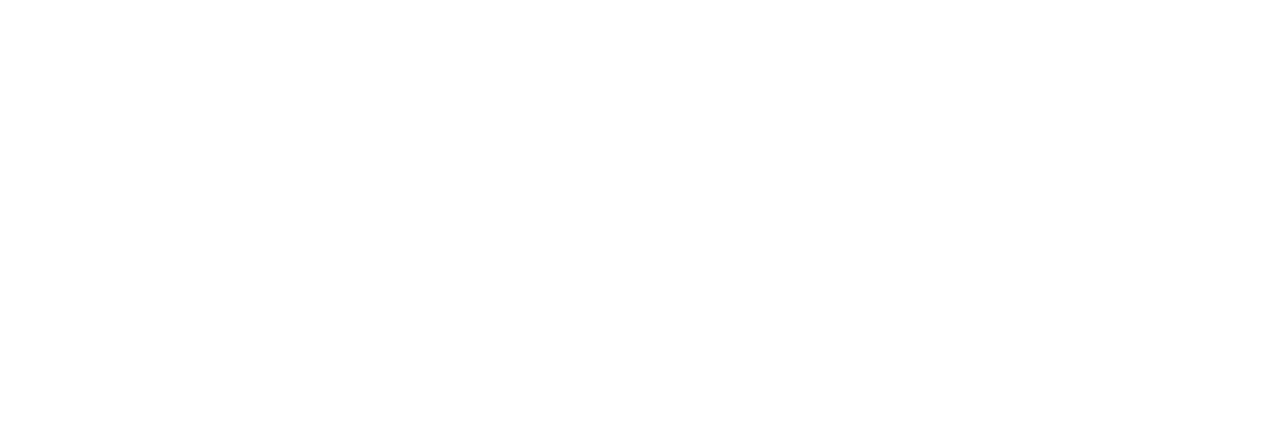
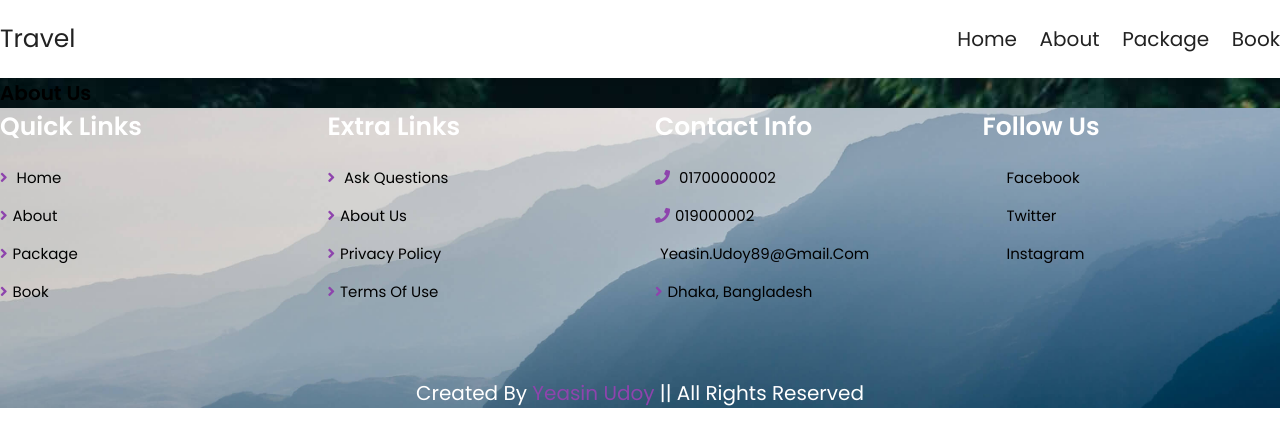
Before and after one commit to partho0/travel-website, a PHP site: page /about.php in a window 1280 px wide. Before the commit the part shown is empty. Shown: the top 447 px of the page. Run offline with PHP 8.4, Linux system fonts and the light colour scheme.

Commit message:
initial php

```diff
--- a/about.php
+++ b/about.php
@@ -0,0 +1,173 @@
+<!DOCTYPE html>
+<html lang="en">
+
+<head>
+   <meta charset="UTF-8">
+   <meta http-equiv="X-UA-Compatible" content="IE=edge">
+   <meta name="viewport" content="width=device-width, initial-scale=1.0">
+   <title> About</title>
+
+   <!-- swiper css link-->
+   <link rel="stylesheet" href="https://cdn.jsdelivr.net/npm/swiper@8/swiper-bundle.min.css" />
+
+   <!-- font awesome cdn-->
+   <link rel="stylesheet" href="https://cdnjs.cloudflare.com/ajax/libs/font-awesome/5.15.4/css/all.min.css" integrity="sha512-1ycn6IcaQQ40/MKBW2W4Rhis/DbILU74C1vSrLJxCq57o941Ym01SwNsOMqvEBFlcgUa6xLiPY/NS5R+E6ztJQ==" crossorigin="anonymous" referrerpolicy="no-referrer" />
+
+   <!-- custom css link-->
+   <link rel="stylesheet" href="css/style.css">
+</head>
+
+<body>
+
+   <!-- head starts-->
+
+   <section class="header">
+      <a href="home.php" class="logo">Travel</a>
+
+      <nav class="navbar">
+         <a href="home.php">Home</a>
+         <a href="about.php">About</a>
+         <a href="package.php">Package</a>
+         <a href="book.php">Book</a>
+      </nav>
+
+      <div id="menu-btn" class="fas fa-bars"></div>
+   </section>
+
+   <!--head end-->
+
+   <div class="heading" style="background:url(images/1.jpg) no-repeat">
+      <h1>About us</h1>
+   </div>
+
+
+
+
+
+
+
+
+
+
+
+
+
+
+
+
+
+
+
+
+
+
+
+
+
+
+
+
+
+
+
+
+
+
+
+
+
+
+
+
+
+
+
+
+
+
+
+
+
+
+
+
+
+
+
+
+
+
+
+
+
+
+
+
+
+
+
+
+
+
+
+
+
+
+
+
+
+   <!-- footer section starts -->
+
+   <section class="footer">
+      <div class="box-container">
+         <div class="box">
+            <h3>Quick links</h3>
+            <a href="home.php"> <i class="fas fa-angle-right"></i> Home</a>
+            <a href="about.php"><i class="fas fa-angle-right"></i>About</a>
+            <a href="package.php"><i class="fas fa-angle-right"></i>Package</a>
+            <a href="book.php"><i class="fas fa-angle-right"></i>Book</a>
+         </div>
+
+         <div class="box">
+            <h3>Extra links</h3>
+            <a href="#"> <i class="fas fa-angle-right"></i> Ask Questions</a>
+            <a href="#"><i class="fas fa-angle-right"></i>About Us</a>
+            <a href="#"><i class="fas fa-angle-right"></i>Privacy Policy</a>
+            <a href="#"><i class="fas fa-angle-right"></i>Terms of use</a>
+         </div>
+
+         <div class="box">
+            <h3>Contact info</h3>
+            <a href="#"> <i class="fas fa-phone"></i> 01700000002</a>
+            <a href="#"><i class="fas fa-phone"></i>019000002</a>
+            <a href="#"><i class="fas fa-angle-envelope"></i>yeasin.udoy89@gmail.com</a>
+            <a href="#"><i class="fas fa-angle-right"></i>Dhaka, Bangladesh</a>
+         </div>
+
+         <div class="box">
+            <h3>Follow us</h3>
+            <a href=""> <i class="fas fa-facebook-f"></i> Facebook</a>
+            <a href=""> <i class="fas fa-twitter"></i> Twitter</a>
+            <a href=""> <i class="fas fa-instagram"></i> Instagram</a>
+
+         </div>
+
+      </div>
+
+      <div class="credit"> created by <span>Yeasin Udoy</span> || all rights reserved</div>
+
+   </section>
+
+   <!-- footer section ends -->
+
+
+
+   <!--swiper js links-->
+   <script src="https://cdn.jsdelivr.net/npm/swiper@8/swiper-bundle.min.js"></script>
+   <!--custom js files-->
+   <script src="js/script.js"></script>
+
+
+</body>
+
+</html>
--- a/css/style.css
+++ b/css/style.css
@@ -78,18 +78,54 @@ html::-webkit-scrollbar-thumb{
 }
 
 
+.footer{
+   background: url(/images/bg-footer.jpg) no-repeat;
+   background-size: cover;
+   background-position: center;
 
+}
 
+.footer .box-container{
+   display: grid;
+   grid-template-columns: repeat(auto-fit, minmax(25rem, 1fr));
+   gap: 3rem;
+}
 
+.footer .box-container .box h3{
+   color: var(--white);
+   font-size: 2.5rem;
+   padding-bottom: 2rem;
+}
 
+.footer .box-container .box a{
+   color: var(--light-white);
+   font-size: 1.5rem;
+   padding-bottom: 1.5rem;
+   display: block;
+}
 
+.footer .box-container .box a i{
+   color: var(--main-color);
+   padding-right: .5rem;
+   transition: .2s linear;
+}
 
+.footer .box-container .box a:hover i{
+   padding-right: 2rem;
+}
 
+.footer .credit{
+   text-align: center;
+   padding-top: 3rem;
+   margin-top: 3rem;
+   border-top: .1rem solid var(--light-white);
+   font-size: 2rem;
+   color: var(--white);
+}
 
-
-
-
-
+.footer .credit span{
+   color: var(--main-color);
+}
 
 
 
```
Also changed, not shown: book.php (+171 -0 lines), home.php (+41 -0 lines), package.php (+171 -0 lines), images/1.jpg (added), images/bg-footer.jpg (added).
